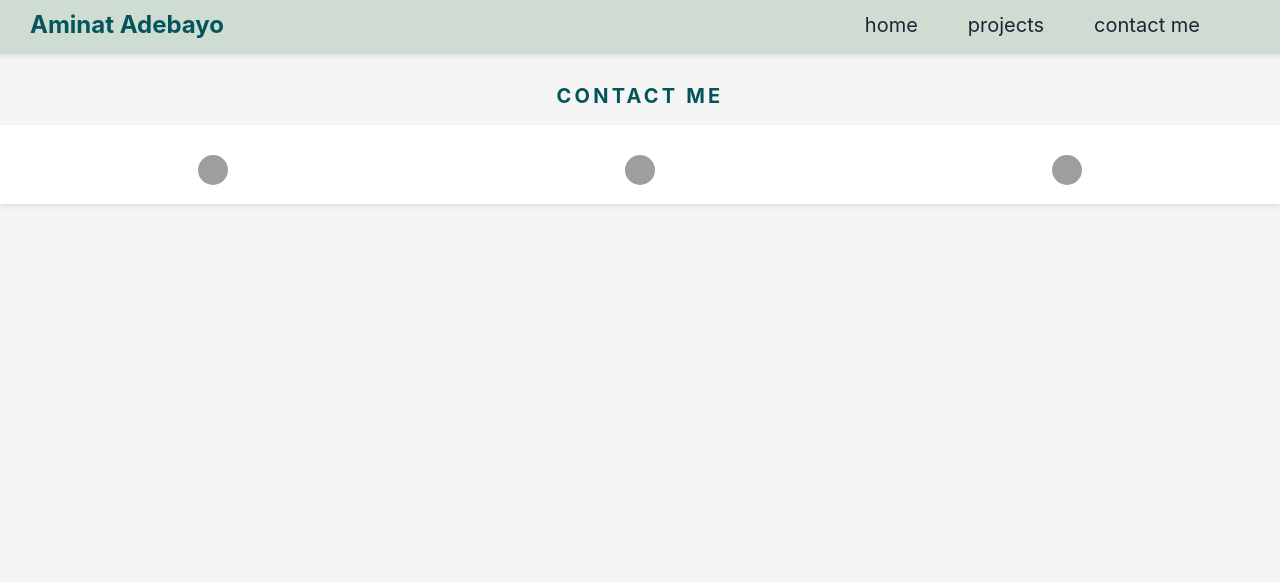
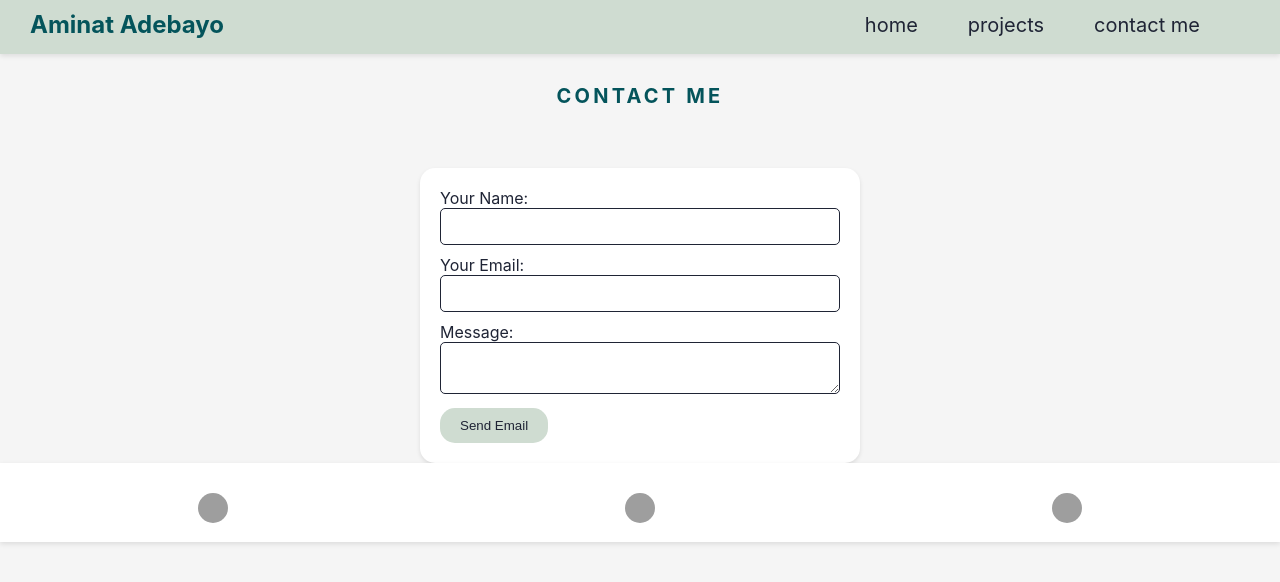
Before and after one commit to Amii911/Portfolio, a React (Create React App) app: page /contactme in a window 1280 px wide. Shown: the top 582 px of the page. Built offline with nearby package versions, Linux system fonts and the light colour scheme; grey boxes are pictures that could not be loaded; the HTML template or start-up script is replaced by a standard one.

Commit message:
email form

```diff
--- a/src/Components/Home/ContactMe.jsx
+++ b/src/Components/Home/ContactMe.jsx
@@ -1,12 +1,12 @@
 import React from "react"
-// import EmailForm from "./EmailForm"
+import EmailForm from "./EmailForm"
 import "./ContactMe.css"
 
 function ContactMe(){
     return(
         <div className="contact">
         <h2 className="title">CONTACT ME</h2>
-        {/* <EmailForm /> */}
+        <EmailForm />
         </div>
     )
 }
```
